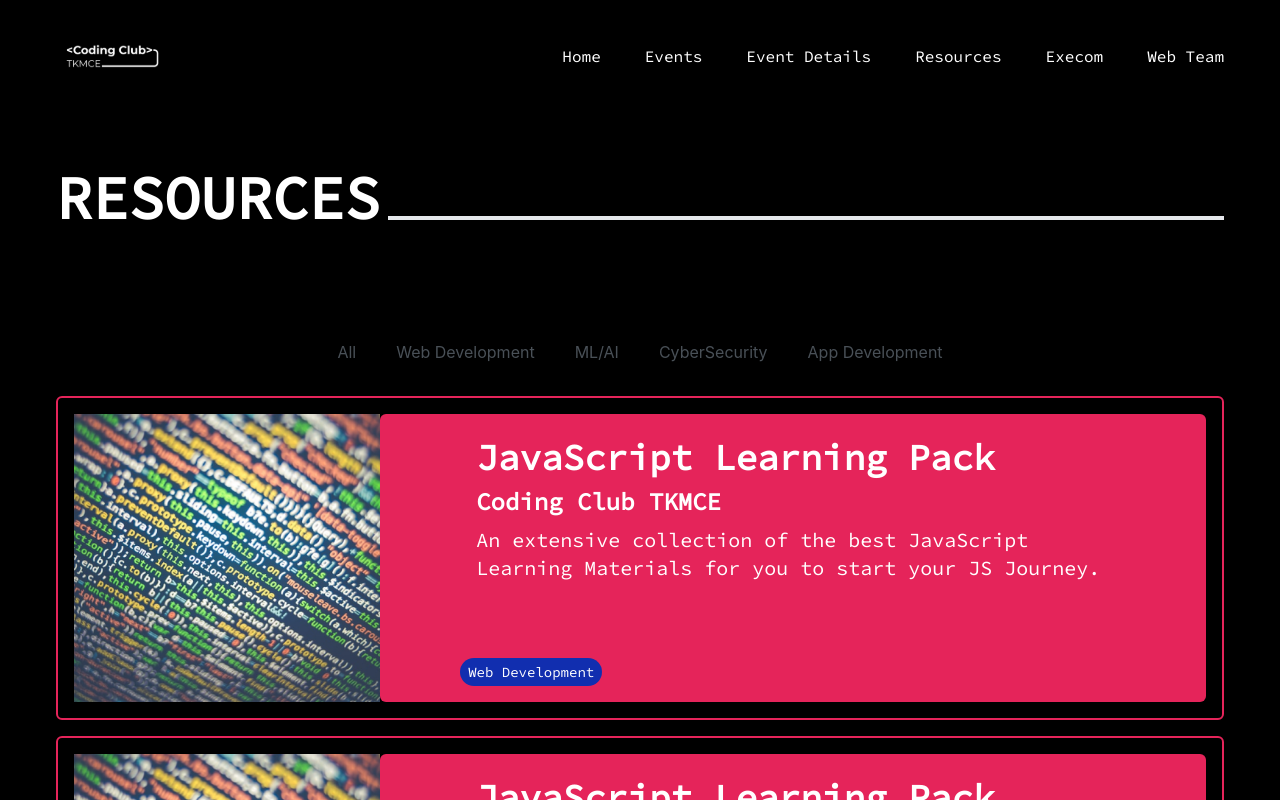
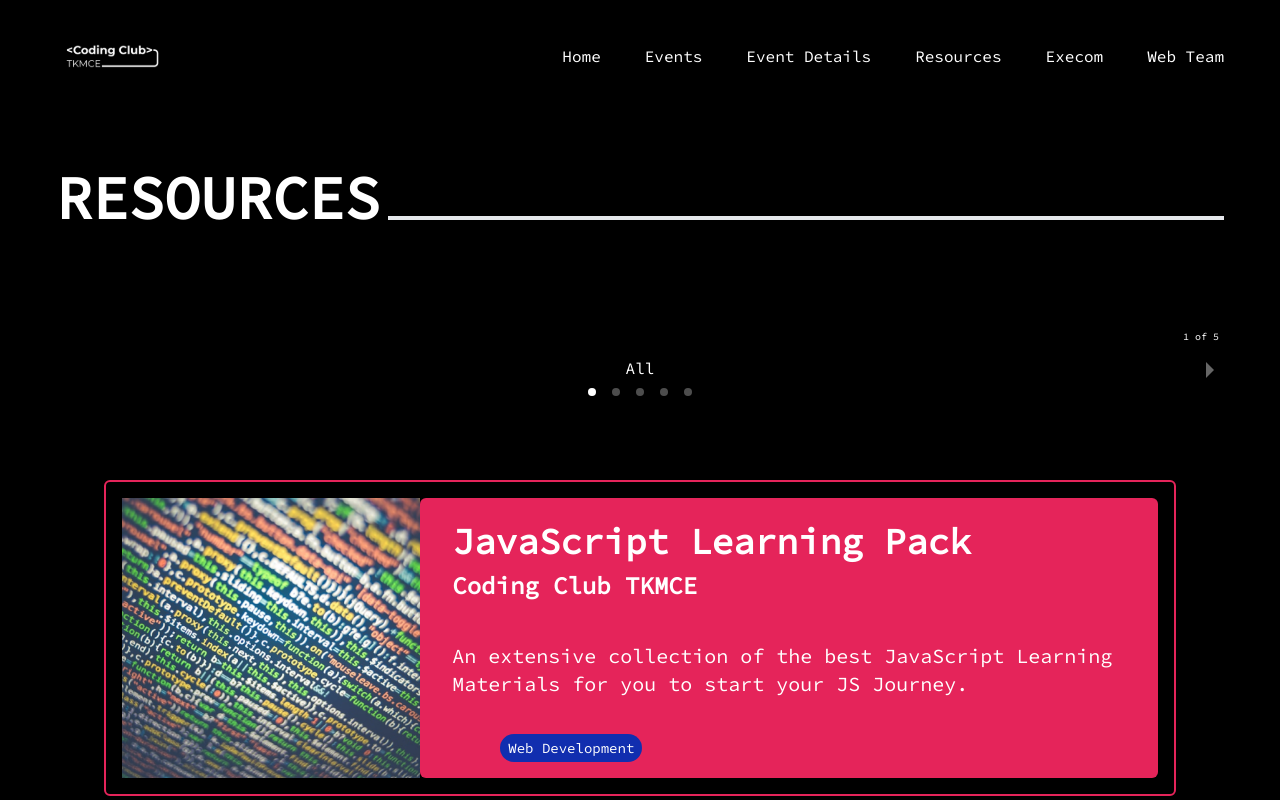
Before and after one commit to agastus047/codingclub-frontend, a React (Vite) app: page /resources in a window 1280 px wide. Shown: the top 800 px of the page. Built offline with nearby package versions, Linux system fonts and the light colour scheme.

Commit message:
addedcarousel

```diff
--- a/package.json
+++ b/package.json
@@ -11,11 +11,13 @@
   },
   "dependencies": {
     "owl.carousel": "^2.3.4",
+    "primeflex": "^3.3.1",
     "primeicons": "^6.0.1",
-    "primereact": "^9.4.0",
+    "primereact": "^9.6.0",
     "react": "^18.2.0",
     "react-dom": "^18.2.0",
     "react-owl-carousel": "^2.3.3",
+    "react-responsive-carousel": "^3.2.23",
     "react-router-dom": "^6.11.2"
   },
   "devDependencies": {
--- a/src/components/ResourceCard.jsx
+++ b/src/components/ResourceCard.jsx
@@ -3,17 +3,17 @@
 
 const ResourceCard = () => {
   return (
-    <div className="border-2 border-[#E5245A] rounded-md mt-4 mb-4">
+    <div className="border-2 border-[#E5245A] h-auto w-auto rounded-md mt-12 mb-12 mr-12 ml-12">
       <div className="border-8 border-black mb-2 md:mb-2 md:mt-2 flex flex-col md:flex-row">
         <div className="md:w-1/2 md:ml-2">
-          <div className="bg-cover bg-center h-38 mb-2 md:mb-0 md:h-auto">
+          <div className="bg-cover bg-center h-auto mb-2 md:mb-0 md:h-auto">
             <img src={ResourceImage} alt="Resource" />
           </div>
         </div>
-        <div className="relative bg-[#E5245A]  text-white md:w-1/8 md:px-24 md:py-6 md:mr-2 rounded-md group">
+        <div className="relative bg-[#E5245A]  text-white md:w-1/8 md:px-8 md:py-6 md:mr-2 rounded-md group">
           <h1 className="text-2xl md:text-4xl font-bold mb-2">JavaScript Learning Pack</h1>
           <h2 className="text-xl md:text-2xl font-bold mb-2">Coding Club TKMCE</h2>
-          <p className="text-sm md:text-xl mb-8">
+          <p className="text-sm md:mt-10 md:text-xl mb-8">
             An extensive collection of the best JavaScript Learning Materials for you to start your JS Journey.
           </p>
           <div className="hidden md:block absolute text-xs md:text-sm left-0 bottom-10 md:left-20 md:bottom-4 bg-[#112EAF] px-2 py-1 rounded-2xl hover:bg-black transition-colors">
@@ -21,7 +21,7 @@
           </div>
           <div className="card-icon absolute h-1/3 w-1/3 bg-black bottom-0 right-0 opacity-0 group-hover:opacity-100 transition-opacity duration-300 inline-block">
             <div className="relative h-full w-full">
-              <span className="absolute pi pi-arrow-down-right bottom-2 right-2 text-4xl hover:text-[#112EAF] transition-all duration-300 ease-out"></span>
+              <span className="absolute pi pi-arrow-down-right bottom-0 right-0  md:bottom-2 md:right-2 text-4xl hover:text-[#112EAF] transition-all duration-300 ease-out"></span>
             </div>
           </div>
         </div>
--- a/src/components/Resources.jsx
+++ b/src/components/Resources.jsx
@@ -1,34 +1,16 @@
 import ResourceCard from "./ResourceCard";
-import { Menubar } from 'primereact/menubar';
+import { Carousel } from 'react-responsive-carousel';
+import 'react-responsive-carousel/lib/styles/carousel.min.css';
 
 const Resources = () => {
-    const items = [
-        {
-          label: 'All',
-          command: () => {
-          }
-        },
-        {
-          label: 'Web Development',
-          command: () => {
-          }
-        },
-        {
-          label: 'ML/AI',
-          command: () => {
-          }
-        },
-        {
-          label: 'CyberSecurity',
-          command: () => {
-          }
-        },
-        {
-            label: 'App Development',
-            command: () => {
-            }
-          }
-      ];
+  const items = [
+    'All',
+    'Web Development',
+    'AI/ML',
+    'Cyber Security',
+    'App Development'
+    // Add more items as needed
+  ];
 
 
   return (
@@ -37,13 +19,13 @@
         <div className="font-black text-4xl sm:text-6xl">RESOURCES</div>
         <div className="flex-auto border-b-4 mb-2 ml-2"></div>
       </div>
-      <Menubar
-        model={items}
-        className="bg-black flex justify-center border-none text-white"
-      />
-      <ResourceCard />
-      <ResourceCard />
-      <ResourceCard />
+      <Carousel>
+          {items.map((item, index) => (
+            <div key={index} className="p-8 bg-black text-white">
+              {item}
+            </div>
+          ))}
+        </Carousel>
       <ResourceCard />
       <ResourceCard />
     </div>
--- a/src/styles/resourcecard.css
+++ b/src/styles/resourcecard.css
@@ -1,4 +1,10 @@
-.card-icon {
-    clip-path: circle(45.2% at 96% 85%);
+@media (min-width: 640px) {
+    .card-icon {
+    clip-path: circle(60.1% at 100% 100%);
     transition: all 0.4s ease-out;
-}
+}}
+@media (min-width: 768px) {
+    .card-icon {
+    clip-path: circle(30.1% at 100% 100%);
+    transition: all 0.4s ease-out;
+}}
```
Also changed, not shown: 1 other file (tests, documents, lock files or other folders).
